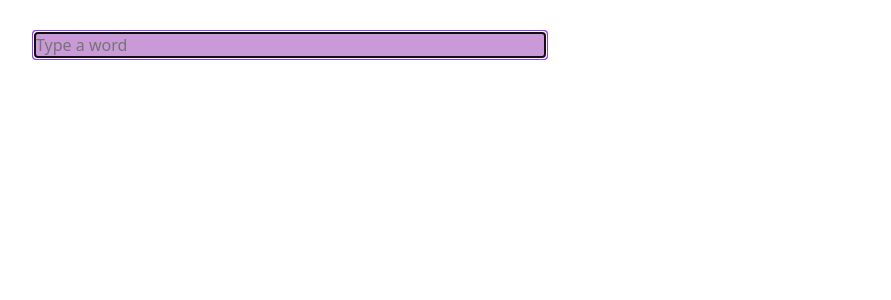
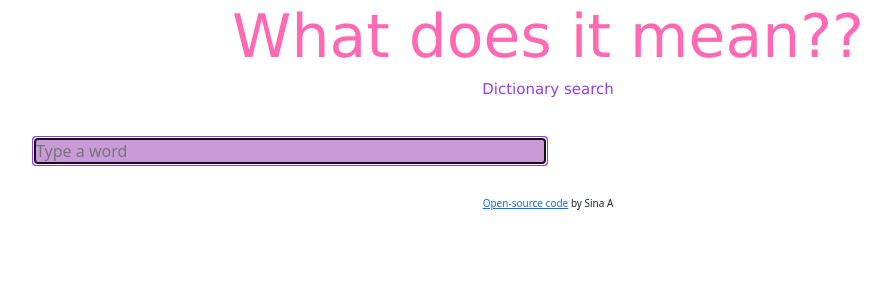
Before and after one commit to hakther15/dictionary-react-app, a React (Create React App) app: page / in a window 1280 px wide. Shown: the top 300 px of the page, without its empty margins (92-983 px from the left). Built offline with nearby package versions, Linux system fonts and the light colour scheme.

Commit message:
added axios and connected an api url

```diff
--- a/package.json
+++ b/package.json
@@ -6,6 +6,7 @@
     "@testing-library/jest-dom": "^5.16.2",
     "@testing-library/react": "^12.1.3",
     "@testing-library/user-event": "^13.5.0",
+    "axios": "^0.26.0",
     "bootstrap": "^5.1.3",
     "react": "^17.0.2",
     "react-dom": "^17.0.2",
--- a/public/index.html
+++ b/public/index.html
@@ -9,7 +9,7 @@
       name="description"
       content="Web site created using create-react-app"
     />
-    <link rel="apple-touch-icon" href="%PUBLIC_URL%/logo192.png" />
+
     <!--
       manifest.json provides metadata used when your web app is installed on a
       user's mobile device or desktop. See https://developers.google.com/web/fundamentals/web-app-manifest/
--- a/src/App.css
+++ b/src/App.css
@@ -5,3 +5,22 @@
   border-radius: 4px;
   background: rgba(119, 2, 155, 0.397);
 }
+
+.dictionary {
+  font-size: 60px;
+  color: hotpink;
+  font-family: 'Lucida Sans', 'Lucida Sans Regular', 'Lucida Grande', 'Lucida Sans Unicode', Geneva, Verdana, sans-serif;
+  text-align: center;
+}
+
+.sub-title {
+  text-align: center;
+  font-family: Verdana, Geneva, Tahoma, sans-serif;
+  font-size: 15px;
+  color:rgb(147, 58, 248);
+}
+
+.github {
+  font-size: 10px;
+  text-align: center;
+}
--- a/src/App.js
+++ b/src/App.js
@@ -4,10 +4,20 @@ import Dictionary from "./Dictionary";
 
 function App() {
   return (
-    <div className="App">
-      <header className="container">
+    <div className="container">
+      <h1 className="dictionary">What does it mean??</h1>
+      <h4 className="sub-title">Dictionary search</h4>
+      <div className="App">
         <Dictionary />
-      </header>
+      </div>
+      <div className="github">
+        <a
+          href="https://github.com/hakther15/dictionary-react-app"
+          target="blank">
+          Open-source code
+        </a>{" "}
+        by Sina A
+      </div>
     </div>
   );
 }
--- a/src/Dictionary.js
+++ b/src/Dictionary.js
@@ -1,10 +1,18 @@
 import React, { useState } from "react";
+import axios from "axios";
 
 export default function Dictionary() {
     let [word, setWord] = useState(null);
+
+    function handleResponse(response) {
+        console.log(response.data[0]);
+
+    }
     function search(event) {
         event.preventDefault();
         alert(`Searching for ${word}...`);
+        let apiUrl = `https://api.dictionaryapi.dev/api/v2/entries/en/${word}`;
+        axios.get(apiUrl).then(handleResponse);
     }
 
     function handleWord(event) {
```
Also changed, not shown: public/manifest.json, 1 other file (tests, documents, lock files or other folders).
